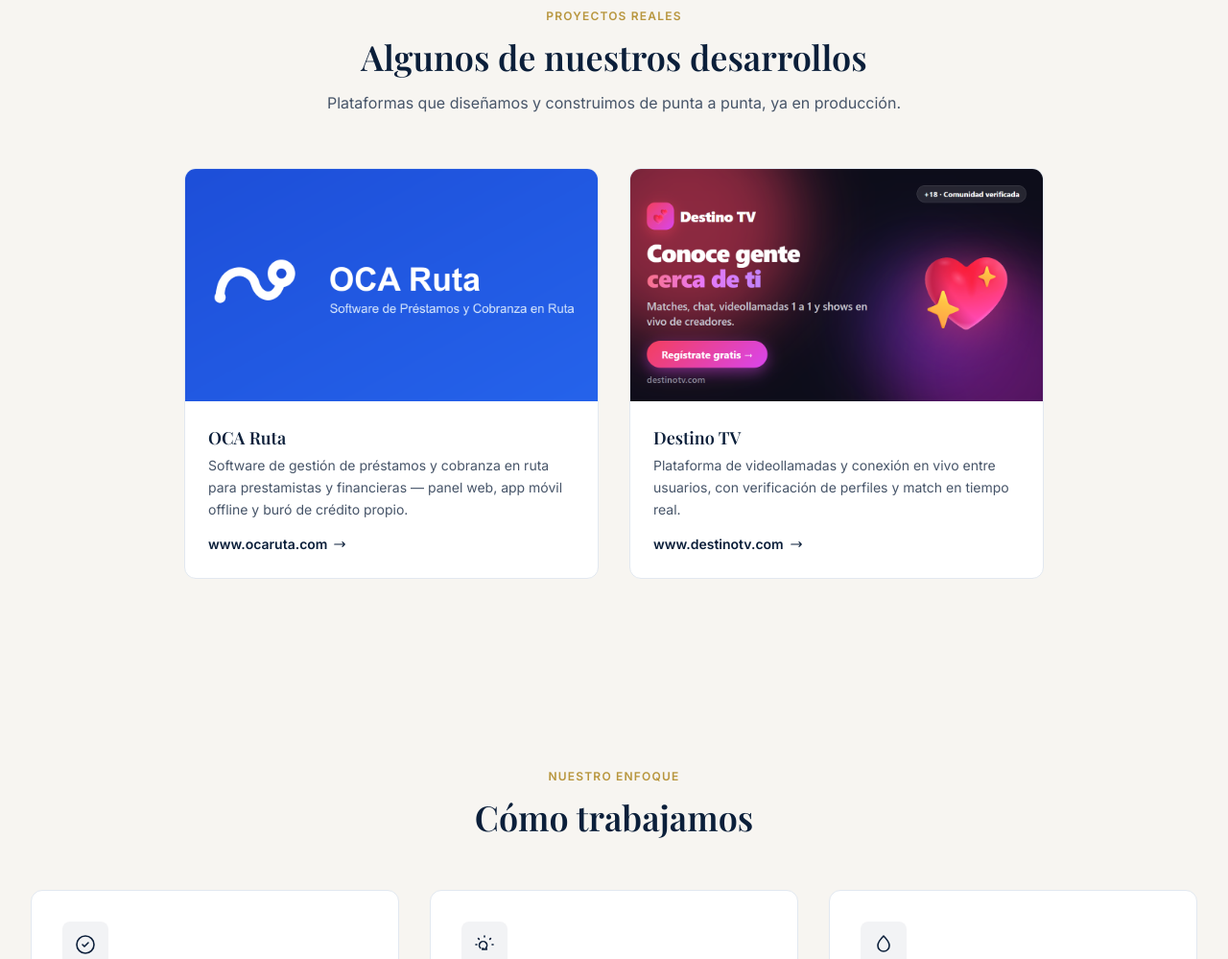
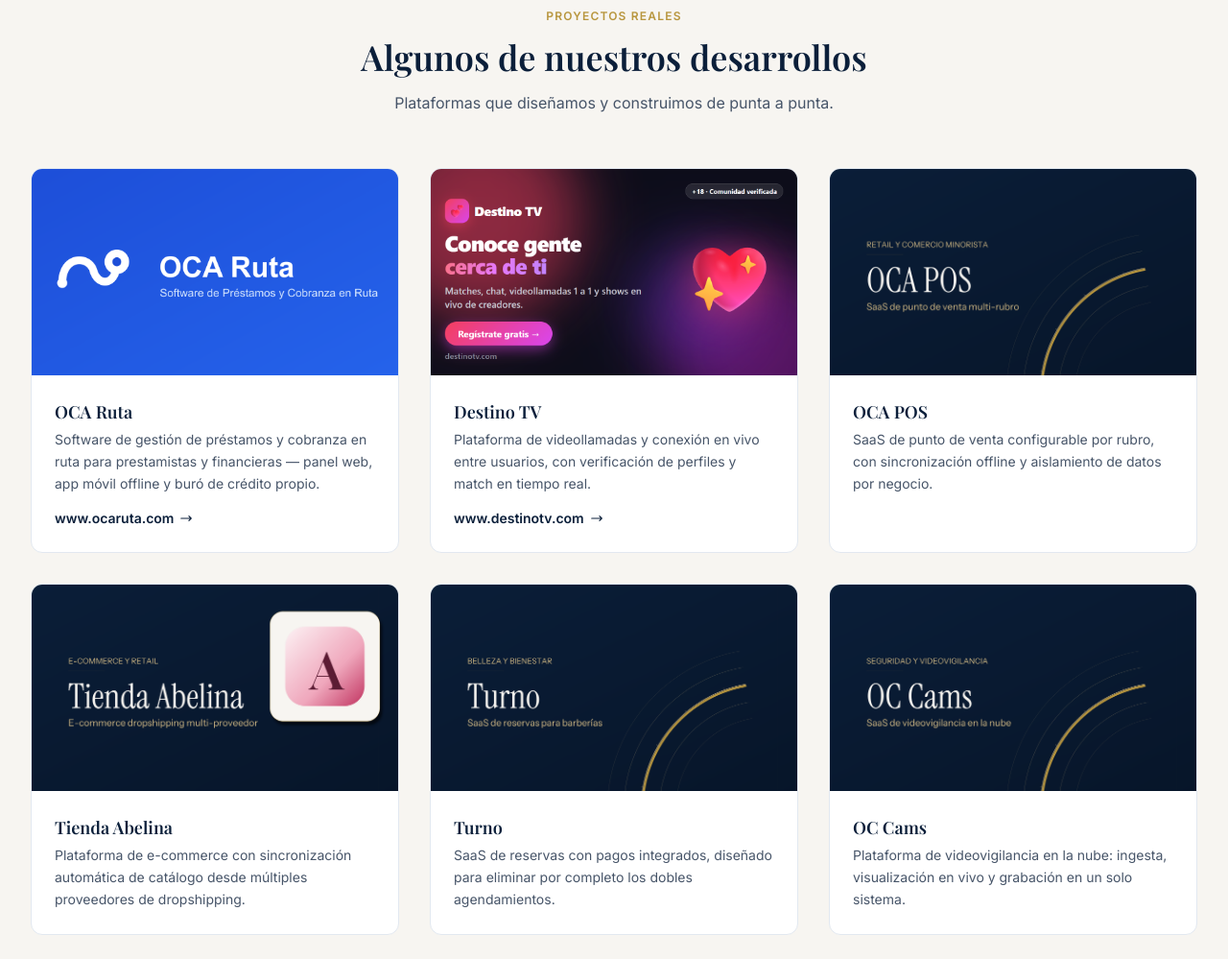
Before and after one commit to orbyscalderon/OCA-HOLDING-GROUP-LLC, a plain HTML site: page index.html in a window 1280 px wide. Shown: the part 2643-3642 px from the top of the page at 96% size. Drawn offline with nearby package versions, Linux system fonts and the light colour scheme.

Commit message:
Add 5 more real projects to the homepage portfolio showcase
OCA POS, Tienda Abelina, Turno, OC Cams, and Clase en Líneas join OCA
Ruta and Destino TV in "Algunos de nuestros desarrollos" (now a 3-column
grid). These 5 aren't deployed to a public domain yet, so their cards
use a generated brand cover instead of a live screenshot and omit the
external-link row — only OCA Ruta and Destino TV link out. Softened the
section subtitle accordingly, since "ya en producción" no longer holds
for all seven cards.

Co-Authored-By: Claude Sonnet 5 <noreply@anthropic.com>

```diff
--- a/assets/js/translations.js
+++ b/assets/js/translations.js
@@ -49,9 +49,14 @@ const translations = {
       divisionsCta: "Ver detalle",
       recentProjectsEyebrow: "Proyectos reales",
       recentProjectsTitle: "Algunos de nuestros desarrollos",
-      recentProjectsSubtitle: "Plataformas que diseñamos y construimos de punta a punta, ya en producción.",
+      recentProjectsSubtitle: "Plataformas que diseñamos y construimos de punta a punta.",
       projectOcaRutaText: "Software de gestión de préstamos y cobranza en ruta para prestamistas y financieras — panel web, app móvil offline y buró de crédito propio.",
       projectDestinoTvText: "Plataforma de videollamadas y conexión en vivo entre usuarios, con verificación de perfiles y match en tiempo real.",
+      projectOcaPosText: "SaaS de punto de venta configurable por rubro, con sincronización offline y aislamiento de datos por negocio.",
+      projectTiendaAbelinaText: "Plataforma de e-commerce con sincronización automática de catálogo desde múltiples proveedores de dropshipping.",
+      projectTurnoText: "SaaS de reservas con pagos integrados, diseñado para eliminar por completo los dobles agendamientos.",
+      projectOcCamsText: "Plataforma de videovigilancia en la nube: ingesta, visualización en vivo y grabación en un solo sistema.",
+      projectClaseEnLineasText: "Plataforma de clases en vivo y mentorías con suscripciones para profesores y certificados verificables.",
       pillarsEyebrow: "Nuestro enfoque",
       pillarsTitle: "Cómo trabajamos",
       pillar1Title: "Proceso Transparente",
@@ -545,9 +550,14 @@ const translations = {
       divisionsCta: "View details",
       recentProjectsEyebrow: "Real projects",
       recentProjectsTitle: "Some of what we've built",
-      recentProjectsSubtitle: "Platforms we designed and built end to end, live in production.",
+      recentProjectsSubtitle: "Platforms we designed and built end to end.",
       projectOcaRutaText: "Loan and field-collections management software for lenders — web dashboard, offline mobile app, and its own credit bureau.",
       projectDestinoTvText: "Live video and matching platform connecting users in real time, with profile verification.",
+      projectOcaPosText: "Configurable point-of-sale SaaS with offline-first sync and per-business data isolation.",
+      projectTiendaAbelinaText: "E-commerce platform with automatic catalog sync from multiple dropshipping suppliers.",
+      projectTurnoText: "Booking SaaS with integrated payments, engineered to make double-booking impossible.",
+      projectOcCamsText: "Cloud video-surveillance platform: ingestion, live viewing and recording in one system.",
+      projectClaseEnLineasText: "Live-class and mentorship platform with teacher subscriptions and verifiable certificates.",
       pillarsEyebrow: "Our approach",
       pillarsTitle: "How we work",
       pillar1Title: "Transparent Process",
--- a/index.html
+++ b/index.html
@@ -204,7 +204,7 @@
           <h2 data-i18n="home.recentProjectsTitle" class="mt-3 font-serif text-3xl sm:text-4xl font-semibold text-navy"></h2>
           <p data-i18n="home.recentProjectsSubtitle" class="mt-4 text-base text-slate-600"></p>
         </div>
-        <div class="grid grid-cols-1 gap-8 sm:grid-cols-2 max-w-4xl mx-auto">
+        <div class="grid grid-cols-1 gap-8 sm:grid-cols-2 lg:grid-cols-3 max-w-6xl mx-auto">
           <a href="https://www.ocaruta.com" target="_blank" rel="noopener noreferrer" class="group block overflow-hidden rounded-xl border border-slate-200 bg-white hover:shadow-lg transition-shadow" data-reveal>
             <div class="aspect-video overflow-hidden bg-slate-100">
               <img src="assets/img/project-ocaruta.png" alt="OCA Ruta" loading="lazy" class="w-full h-full object-cover object-top group-hover:scale-105 transition-transform duration-300">
@@ -225,6 +225,51 @@
               <span class="inline-flex items-center gap-1.5 text-sm font-semibold text-navy group-hover:text-gold transition-colors">www.destinotv.com <svg xmlns="http://www.w3.org/2000/svg" class="h-3.5 w-3.5" fill="none" viewBox="0 0 24 24" stroke="currentColor" stroke-width="2"><path stroke-linecap="round" stroke-linejoin="round" d="M17 8l4 4m0 0l-4 4m4-4H3"/></svg></span>
             </div>
           </a>
+          <div class="block overflow-hidden rounded-xl border border-slate-200 bg-white" data-reveal>
+            <div class="aspect-video overflow-hidden bg-slate-100">
+              <img src="assets/img/project-ocapos.png" alt="OCA POS" loading="lazy" class="w-full h-full object-cover object-center">
+            </div>
+            <div class="p-6">
+              <h3 class="font-serif text-lg font-semibold text-navy mb-1">OCA POS</h3>
+              <p data-i18n="home.projectOcaPosText" class="text-sm text-slate-600 leading-relaxed"></p>
+            </div>
+          </div>
+          <div class="block overflow-hidden rounded-xl border border-slate-200 bg-white" data-reveal>
+            <div class="aspect-video overflow-hidden bg-slate-100">
+              <img src="assets/img/project-tiendaabelina.png" alt="Tienda Abelina" loading="lazy" class="w-full h-full object-cover object-center">
+            </div>
+            <div class="p-6">
+              <h3 class="font-serif text-lg font-semibold text-navy mb-1">Tienda Abelina</h3>
+              <p data-i18n="home.projectTiendaAbelinaText" class="text-sm text-slate-600 leading-relaxed"></p>
+            </div>
+          </div>
+          <div class="block overflow-hidden rounded-xl border border-slate-200 bg-white" data-reveal>
+            <div class="aspect-video overflow-hidden bg-slate-100">
+              <img src="assets/img/project-turno.png" alt="Turno" loading="lazy" class="w-full h-full object-cover object-center">
+            </div>
+            <div class="p-6">
+              <h3 class="font-serif text-lg font-semibold text-navy mb-1">Turno</h3>
+              <p data-i18n="home.projectTurnoText" class="text-sm text-slate-600 leading-relaxed"></p>
+            </div>
+          </div>
+          <div class="block overflow-hidden rounded-xl border border-slate-200 bg-white" data-reveal>
+            <div class="aspect-video overflow-hidden bg-slate-100">
+              <img src="assets/img/project-occams.png" alt="OC Cams" loading="lazy" class="w-full h-full object-cover object-center">
+            </div>
+            <div class="p-6">
+              <h3 class="font-serif text-lg font-semibold text-navy mb-1">OC Cams</h3>
+              <p data-i18n="home.projectOcCamsText" class="text-sm text-slate-600 leading-relaxed"></p>
+            </div>
+          </div>
+          <div class="block overflow-hidden rounded-xl border border-slate-200 bg-white" data-reveal>
+            <div class="aspect-video overflow-hidden bg-slate-100">
+              <img src="assets/img/project-claseenlineas.png" alt="Clase en Líneas" loading="lazy" class="w-full h-full object-cover object-center">
+            </div>
+            <div class="p-6">
+              <h3 class="font-serif text-lg font-semibold text-navy mb-1">Clase en Líneas</h3>
+              <p data-i18n="home.projectClaseEnLineasText" class="text-sm text-slate-600 leading-relaxed"></p>
+            </div>
+          </div>
         </div>
       </div>
     </section>
```
Also changed, not shown: assets/img/project-claseenlineas.png (added), assets/img/project-ocapos.png (added), assets/img/project-occams.png (added), assets/img/project-tiendaabelina.png (added), assets/img/project-turno.png (added).
